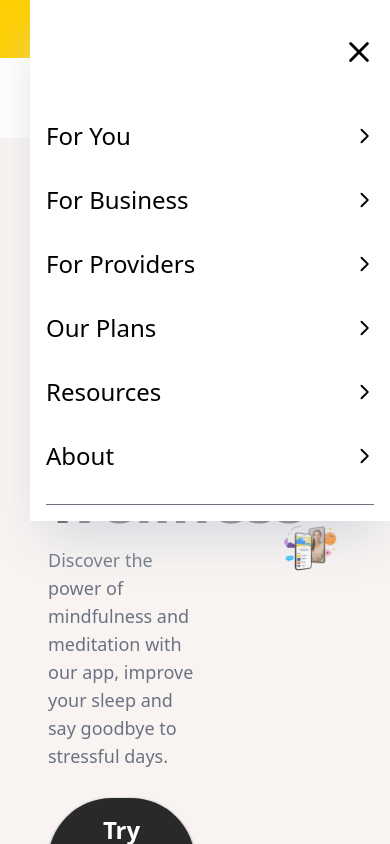
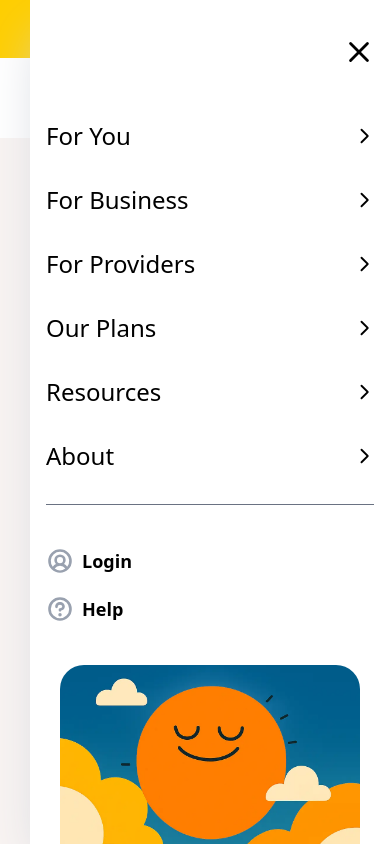
Before and after one commit to Ireneripo/lunara, a React (Vite) app: page / in a window 390 px wide. Both pictures are taken after a click on the button 327 px from the left and 98 px from the top of the page. Shown: the top 844 px of the page. Built offline with nearby package versions, Linux system fonts and the light colour scheme.

Commit message:
feat:✨ add sun image to MobileNav

```diff
--- a/src/components/MobileNav/MobileNav.jsx
+++ b/src/components/MobileNav/MobileNav.jsx
@@ -1,7 +1,13 @@
 import React from 'react';
 import Logo from '../Logo/Logo';
 import Button from '../Button/Button';
-import { List, X, CaretRight } from '@phosphor-icons/react';
+import {
+  List,
+  X,
+  CaretRight,
+  UserCircle,
+  Question,
+} from '@phosphor-icons/react';
 
 function MobileNav() {
   const [isMenuOpen, setIsMenuOpen] = React.useState(false);
@@ -42,7 +48,7 @@ function MobileNav() {
         </div>
       </div>
       {isMenuOpen && (
-        <div className="fixed top-0 right-0 w-90 p-4 bg-white shadow-2xl shadow-gray-300">
+        <div className="fixed top-0 right-0 w-90 p-4 bg-white shadow-2xl shadow-gray-300 h-screen">
           <div className="flex justify-end mb-8 h-18">
             <button
               className="cursor-pointer"
@@ -75,6 +81,36 @@ function MobileNav() {
             </nav>
           </div>
           <div className="border-t border-gray-500 mt-8"></div>
+          <div className="flex flex-col pt-6 mt-2 font-bold text-lg">
+            <button className="flex items-center gap-2 cursor-pointer h-12">
+              <UserCircle
+                size={28}
+                weight="bold"
+                className="text-gray-400"
+              />
+              Login
+            </button>
+            <button className="flex items-center gap-2 cursor-pointer h-12">
+              <Question
+                size={28}
+                weight="bold"
+                className="text-gray-400"
+              />
+              Help
+            </button>
+          </div>
+          <div className="mt-8 flex justify-center">
+            <div className="relative w-[300px]">
+              <img
+                className="rounded-3xl w-full h-[230px] object-cover"
+                src="src/assets/MobileNavSun.webp"
+                alt="MobileNavSun"
+              />
+              <div className="absolute bottom-0 w-full bg-[#F9F4F2] rounded-b-3xl shadow-md py-4 flex items-center justify-center h-[42px]">
+                <p>Try for free →</p>
+              </div>
+            </div>
+          </div>
         </div>
       )}
     </>
```
Also changed, not shown: src/assets/MobileNavSun.webp (added).
